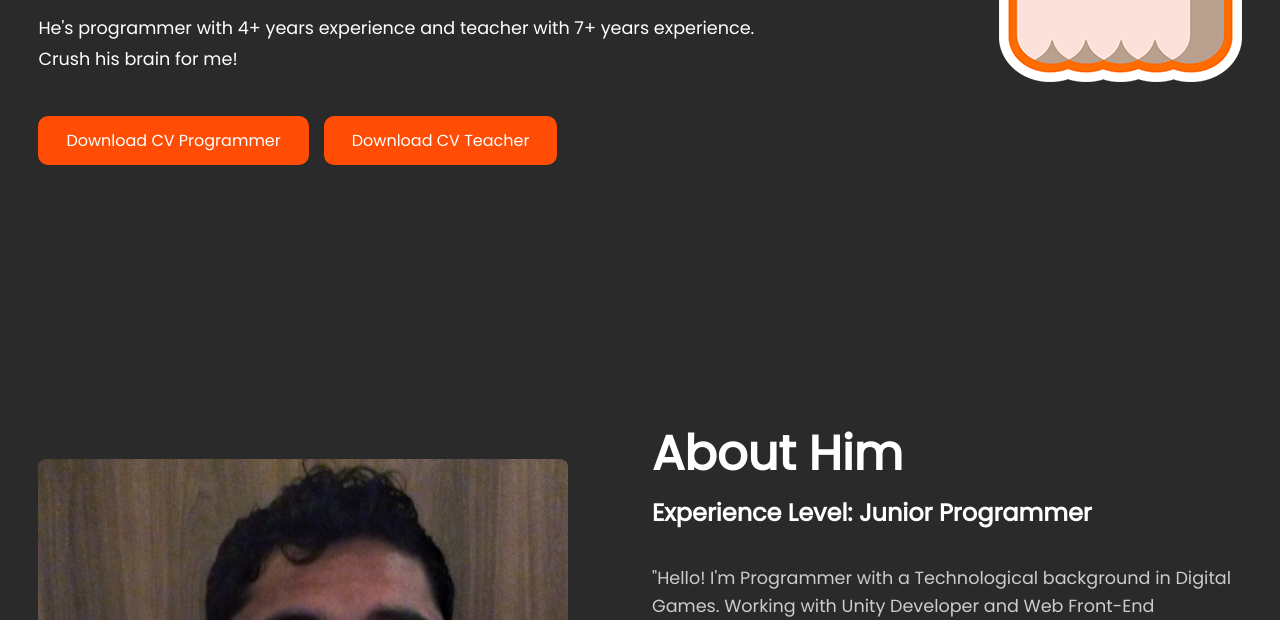
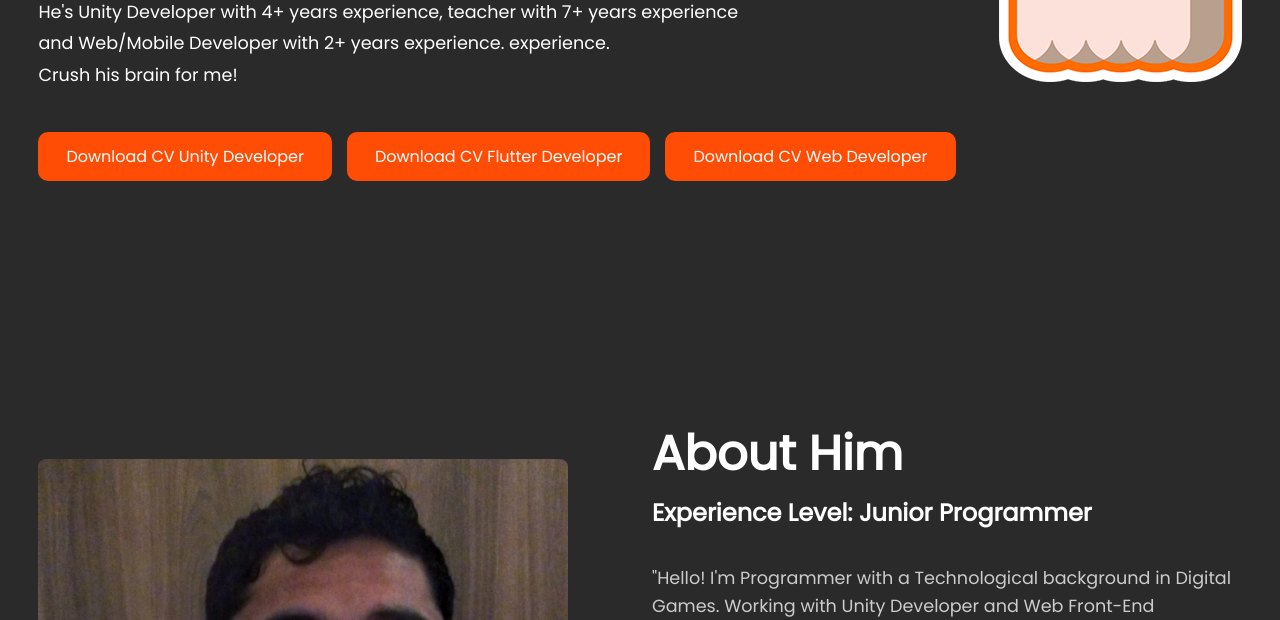
Before and after one commit to render41/portfoliogabriel, a plain HTML site: page index.html in a window 1280 px wide. Shown: the part 480-1100 px from the top of the page. Drawn offline with Linux system fonts and the light colour scheme.

Commit message:
Update CV's

```diff
--- a/index.html
+++ b/index.html
@@ -56,23 +56,31 @@
         <h1>Gabriel Miranda</h1>
         <h3>Web and Game Programmer.</h3>
         <p>
-            He's programmer with 4+ years experience and teacher with 7+ years
+            He's Unity Developer with 4+ years experience, teacher with 7+ years experience</br> and Web/Mobile Developer
+            with 2+ years experience.
             experience.<br/>Crush his brain for me!
         </p>
         <div class="button">
             <a
-                    href="archives/GABRIEL%20MIRANDA%20COSTA%20E%20SILVA%20-%20Vaga%20Programador%20Junior.pdf"
+                    href="archives/Programador%20Unity%20-%20Gabriel%20Miranda%20Costa%20e%20Silva.pdf"
                     class="btn"
                     download
             >
-                Download CV Programmer
+                Download CV Unity Developer
             </a>
             <a
-                    href="archives/GABRIEL%20MIRANDA%20COSTA%20E%20SILVA%20-%20Vaga%20de%20Professor.pdf"
+                    href="archives/Programador%20Flutter%20-%20Gabriel%20Miranda%20Costa%20e%20Silva.pdf"
                     class="btn"
                     download
             >
-                Download CV Teacher
+                Download CV Flutter Developer
+            </a>
+            <a
+                    href="archives/Programador%20Web%20Front-End%20-%20Gabriel%20Miranda%20Costa%20e%20Silva.pdf"
+                    class="btn"
+                    download
+            >
+                Download CV Web Developer
             </a>
         </div>
     </div>
```
Also changed, not shown: 5 other files.
